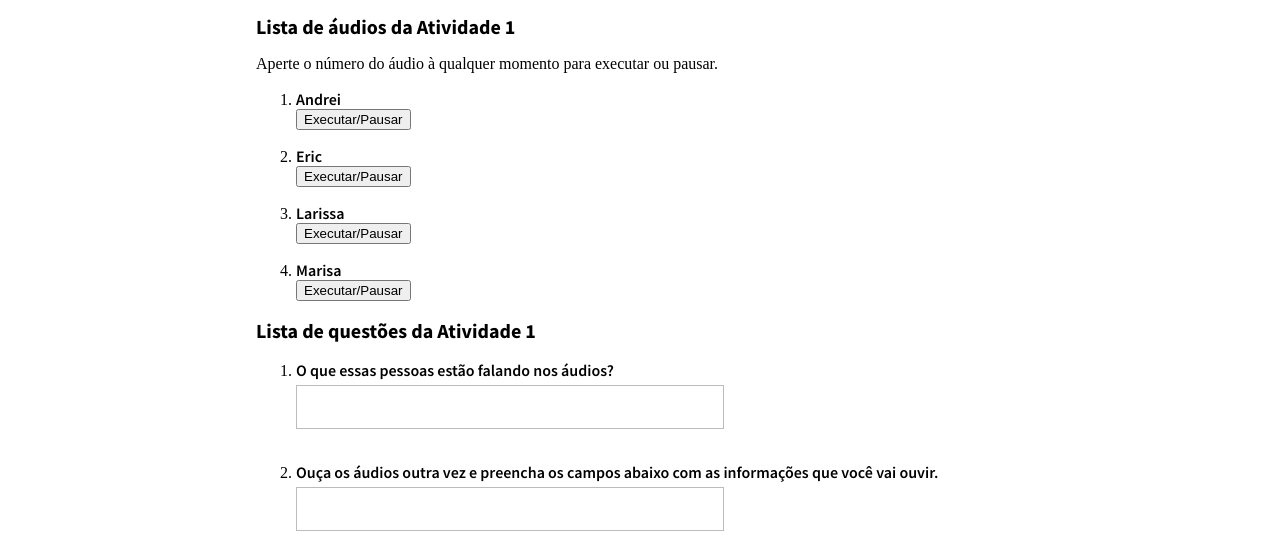
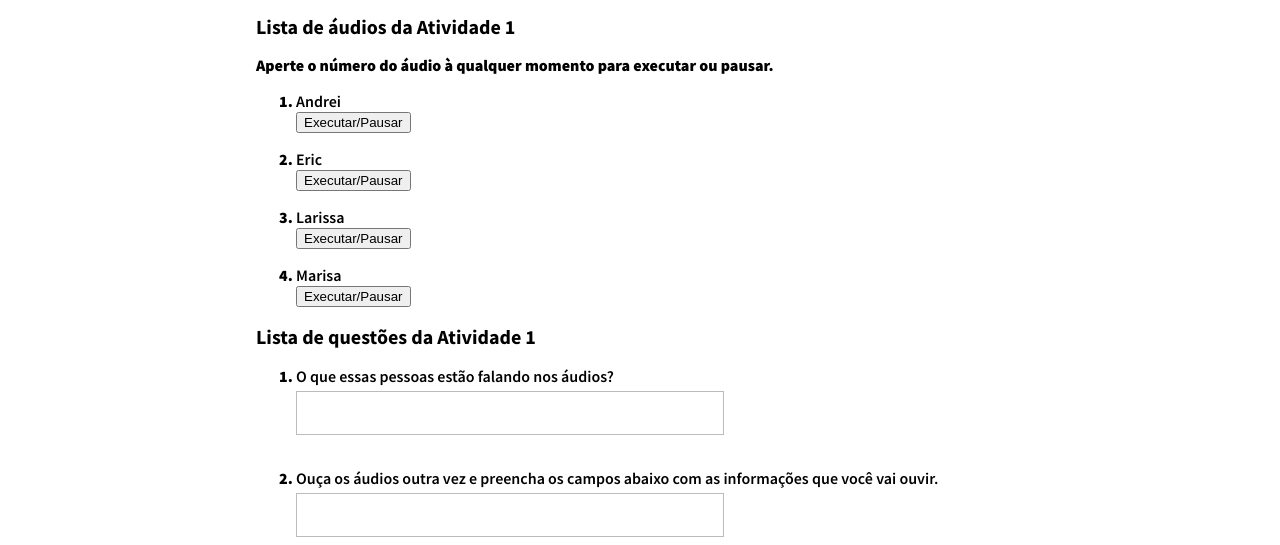
Before and after one commit to douglas-svicente/douglas-svicente.github.io, a plain HTML site: page index.html in a window 1280 px wide. Shown: the part 206-751 px from the top of the page. Drawn offline with Linux system fonts and the light colour scheme.

Commit message:
Terceiro commit

```diff
--- a/base.css
+++ b/base.css
@@ -22,6 +22,9 @@
 	font-family: SourceSansPro-Light;
 	src: url(./fonts/SourceSansPro-Light.otf);
 }
+
+html { font-family: SourceSansPro-Black; }
+h1, h2, h3, h4, h5, h6 { font-weight: normal; }
 
 a.skip-main {
     left:-999px;
```
